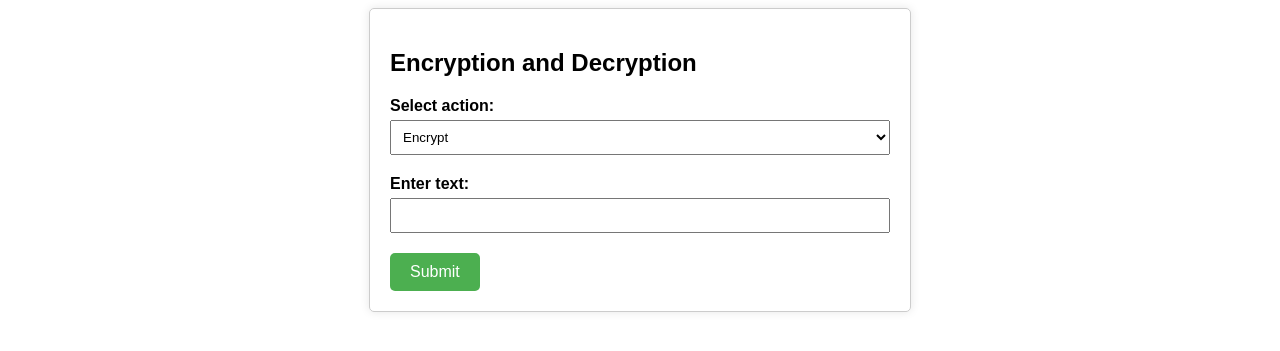
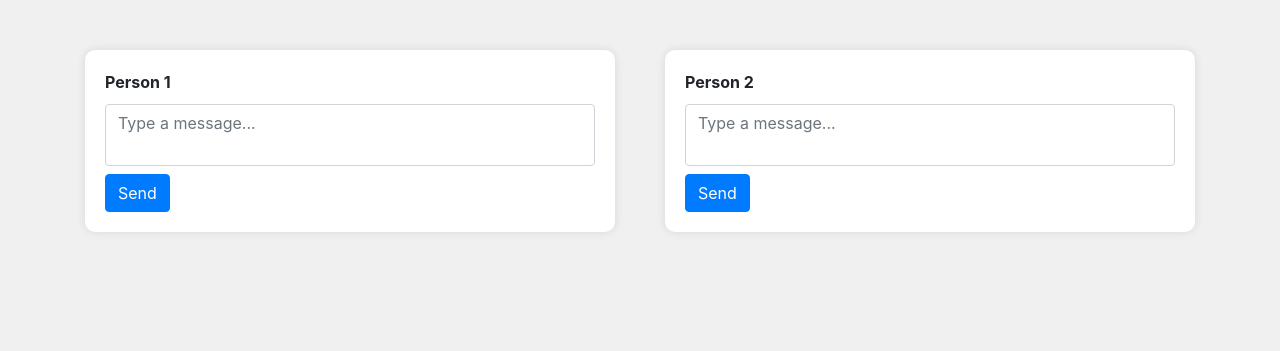
Before and after one commit to srivathsan04/BumbleBee, a Flask app: page / in a window 1280 px wide. Shown: the top 351 px of the page. Run offline with Flask 3, Linux system fonts and the light colour scheme; some libraries are stand-ins or nearby versions.

Commit message:
chore: enhance styling

```diff
--- a/templates/index.html
+++ b/templates/index.html
@@ -3,63 +3,99 @@
   <head>
     <meta charset="UTF-8" />
     <meta name="viewport" content="width=device-width, initial-scale=1.0" />
-    <title>Encryption and Decryption</title>
+    <title>Chat App</title>
+    <!-- Bootstrap CSS -->
+    <link
+      href="https://maxcdn.bootstrapcdn.com/bootstrap/4.5.2/css/bootstrap.min.css"
+      rel="stylesheet"
+    />
     <style>
       body {
-        font-family: Arial, sans-serif;
+        background-color: #f0f0f0;
       }
+
       .container {
-        max-width: 500px;
-        margin: 0 auto;
+        margin-top: 50px;
+      }
+
+      .row {
+        display: grid;
+        grid-template-columns: auto auto;
+        grid-gap: 20px;
+      }
+
+      .person {
+        background-color: #fff;
         padding: 20px;
-        border: 1px solid #ccc;
+        border-radius: 10px;
+        box-shadow: 0 0 10px rgba(0, 0, 0, 0.1);
+        overflow-y: auto;
+        max-height: 400px;
+      }
+
+      .message {
+        margin-bottom: 10px;
+        word-wrap: break-word;
+        max-width: 70%;
+        padding: 10px;
+        border-radius: 20px;
+        clear: both;
+      }
+
+      .message.sent {
+        float: left;
+        background-color: #add8e6;
+      }
+
+      .message.received {
+        float: right;
+        background-color: #90ee90;
+      }
+
+      .person-header {
+        font-weight: bold;
+        margin-bottom: 10px;
+      }
+
+      textarea {
+        height: 100px;
+        resize: none;
         border-radius: 5px;
-        box-shadow: 0 0 10px rgba(0, 0, 0, 0.1);
-      }
-      label {
-        font-weight: bold;
-      }
-      input[type="text"] {
-        width: 100%;
-        padding: 8px;
-        margin-top: 5px;
-        margin-bottom: 20px;
-        box-sizing: border-box;
-      }
-      select {
-        width: 100%;
-        padding: 8px;
-        margin-top: 5px;
-        margin-bottom: 20px;
-        box-sizing: border-box;
-      }
-      button {
-        background-color: #4caf50;
-        color: white;
-        padding: 10px 20px;
-        border: none;
-        border-radius: 5px;
-        cursor: pointer;
-        font-size: 16px;
-      }
-      button:hover {
-        background-color: #45a049;
       }
     </style>
   </head>
   <body>
     <div class="container">
-      <h2>Encryption and Decryption</h2>
-      <form action="/process" method="post">
-        <label for="action">Select action:</label>
-        <select id="action" name="action">
-          <option value="encrypt">Encrypt</option>
-          <option value="decrypt">Decrypt</option>
-        </select>
-        <label for="user_input">Enter text:</label>
-        <input type="text" id="user_input" name="user_input" required />
-        <button type="submit">Submit</button>
-      </form>
+      <div class="row">
+        <div class="col">
+          <div class="person person1">
+            <div class="person-header">Person 1</div>
+            <div class="person-body" id="person1-chat-box"></div>
+            <form id="person1-form">
+              <textarea
+                class="form-control"
+                id="person1-input"
+                placeholder="Type a message..."
+              ></textarea>
+              <button type="submit" class="btn btn-primary mt-2">Send</button>
+            </form>
+          </div>
+        </div>
+        <div class="col">
+          <div class="person person2">
+            <div class="person-header">Person 2</div>
+            <div class="person-body" id="person2-chat-box"></div>
+            <form id="person2-form">
+              <textarea
+                class="form-control"
+                id="person2-input"
+                placeholder="Type a message..."
+              ></textarea>
+              <button type="submit" class="btn btn-primary mt-2">Send</button>
+            </form>
+          </div>
+        </div>
+      </div>
     </div>
   </body>
 </html>
```
